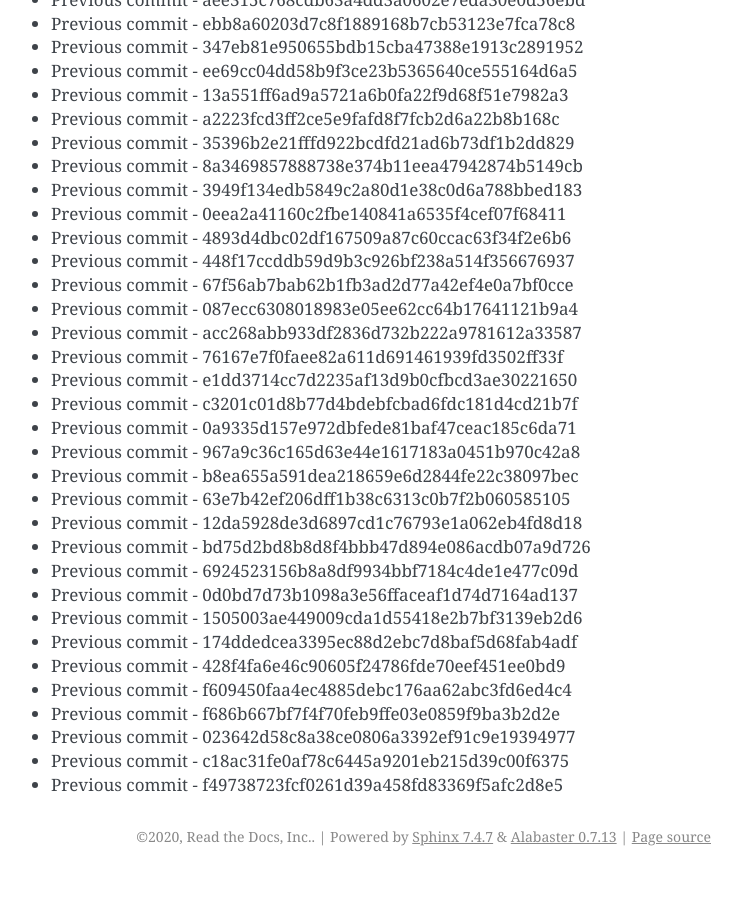
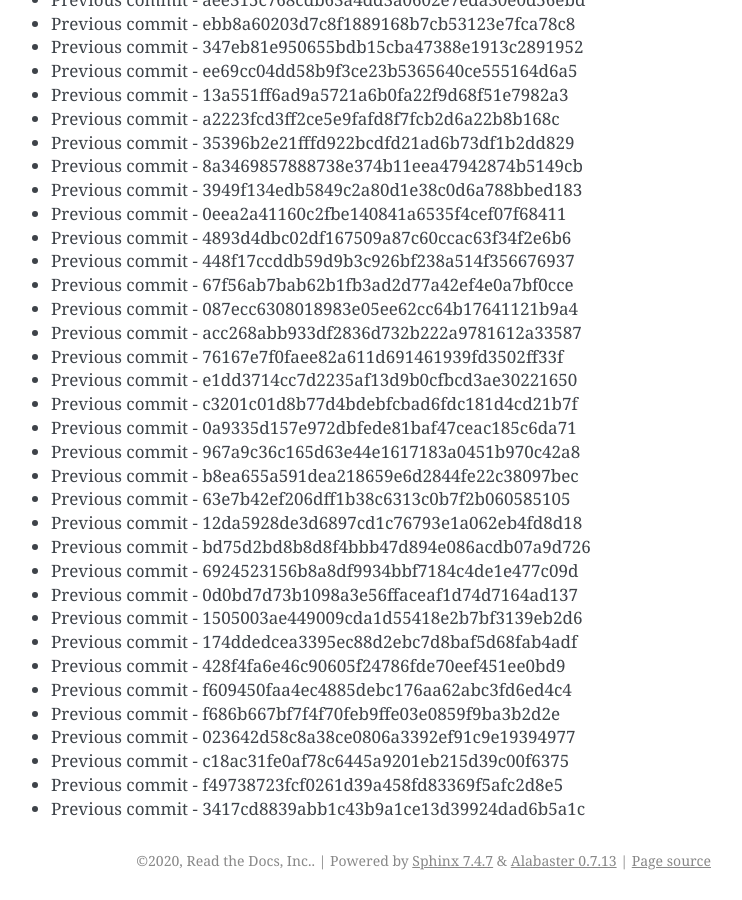
Before and after one commit to readthedocs/rtd-git-stresstest, a Sphinx documentation site: the page built from docs/updates.rst, in a window 1280 px wide and 900 px high, scrolled down 26642 px. Shown: the whole window, without its empty margins (399-1141 px from the left). Built offline with Sphinx 7.4.7, drawn with Linux system fonts in a browser that asks for light colours; before the commit the page ends 27518 px from its top, so only the background shows below that.

Commit message:
Generating commit from previous: 3417cd8839abb1c43b9a1ce13d39924dad6b5a1c

```diff
--- a/docs/updates.rst
+++ b/docs/updates.rst
@@ -1151,3 +1151,4 @@ It can be tested for any performance characteristics.
 * Previous commit - 023642d58c8a38ce0806a3392ef91c9e19394977
 * Previous commit - c18ac31fe0af78c6445a9201eb215d39c00f6375
 * Previous commit - f49738723fcf0261d39a458fd83369f5afc2d8e5
+* Previous commit - 3417cd8839abb1c43b9a1ce13d39924dad6b5a1c
```
